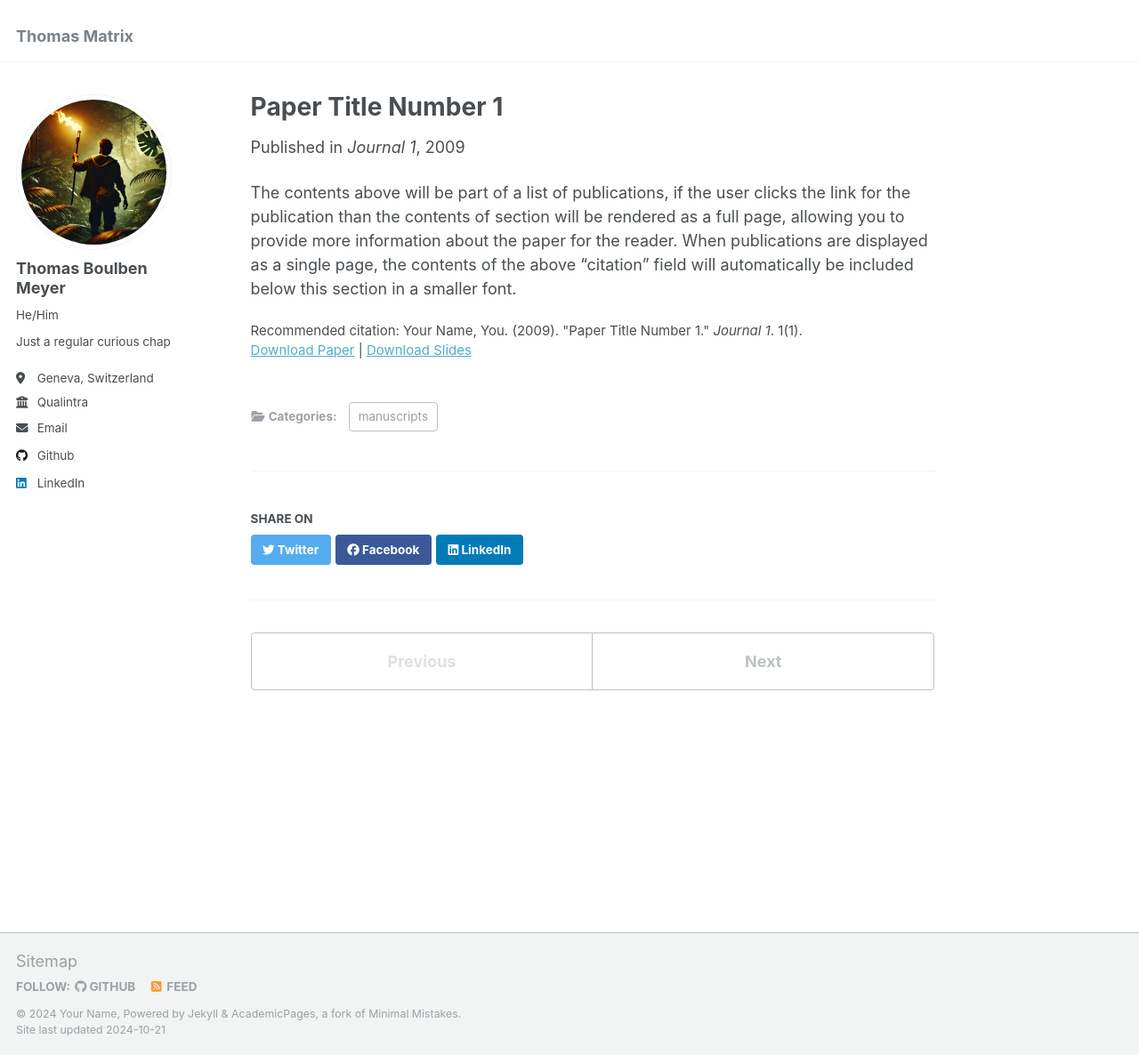
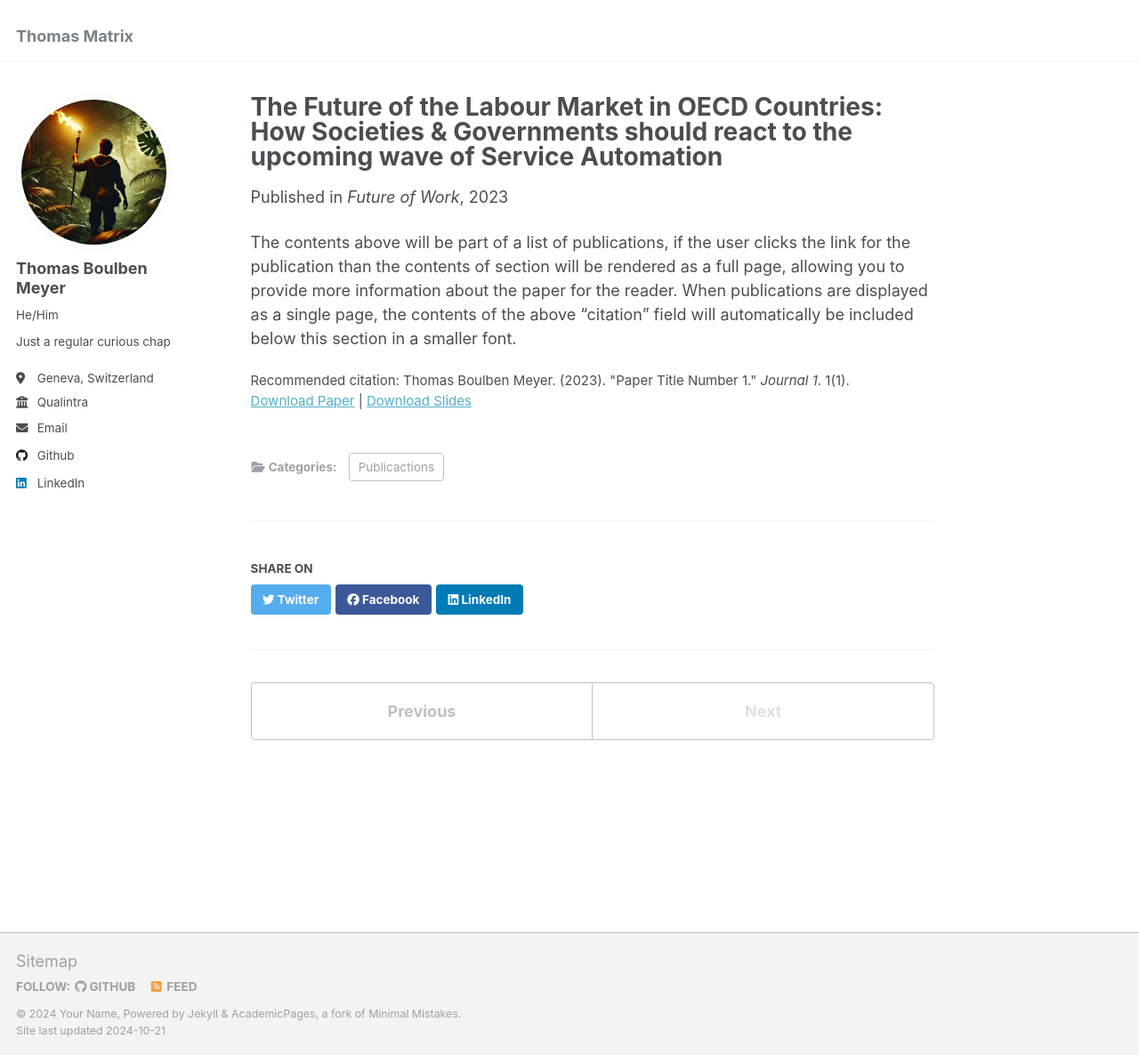
Before and after one commit to Kruju/Thomas, a Jekyll site: the page built from _publications/2009-10-01-paper-title-number-1.md, in a window 1280 px wide and 1186 px high. Shown: the whole window at 89% size. Built offline with Jekyll 4.4.1, drawn with Linux system fonts in a browser that asks for light colours.

Commit message:
Update 2009-10-01-paper-title-number-1.md

```diff
--- a/_publications/2009-10-01-paper-title-number-1.md
+++ b/_publications/2009-10-01-paper-title-number-1.md
@@ -1,14 +1,14 @@
 ---
-title: "Paper Title Number 1"
-collection: publications
-category: manuscripts
+title: "The Future of the Labour Market in OECD Countries: How Societies & Governments should react to the upcoming wave of Service Automation"
+collection: Master Thesis
+category: Publicactions
 permalink: /publication/2009-10-01-paper-title-number-1
-excerpt: 'This paper is about the number 1. The number 2 is left for future work.'
-date: 2009-10-01
-venue: 'Journal 1'
+excerpt: 'This thesis is about the future of work'
+date: 2023-06-14
+venue: 'Future of Work'
 slidesurl: 'http://academicpages.github.io/files/slides1.pdf'
 paperurl: 'http://academicpages.github.io/files/paper1.pdf'
-citation: 'Your Name, You. (2009). &quot;Paper Title Number 1.&quot; <i>Journal 1</i>. 1(1).'
+citation: 'Thomas Boulben Meyer. (2023). &quot;Paper Title Number 1.&quot; <i>Journal 1</i>. 1(1).'
 ---
 
 The contents above will be part of a list of publications, if the user clicks the link for the publication than the contents of section will be rendered as a full page, allowing you to provide more information about the paper for the reader. When publications are displayed as a single page, the contents of the above "citation" field will automatically be included below this section in a smaller font.
```
